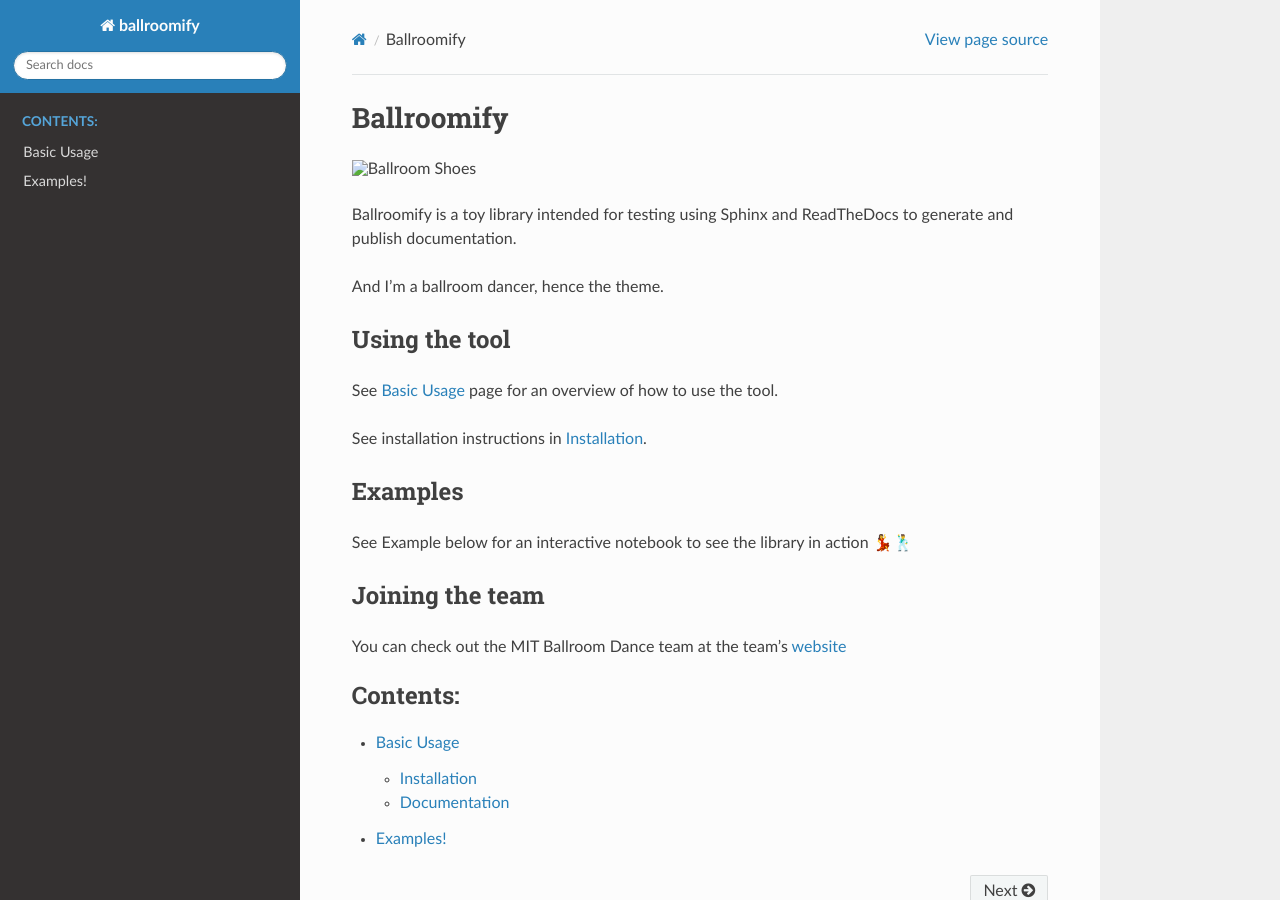
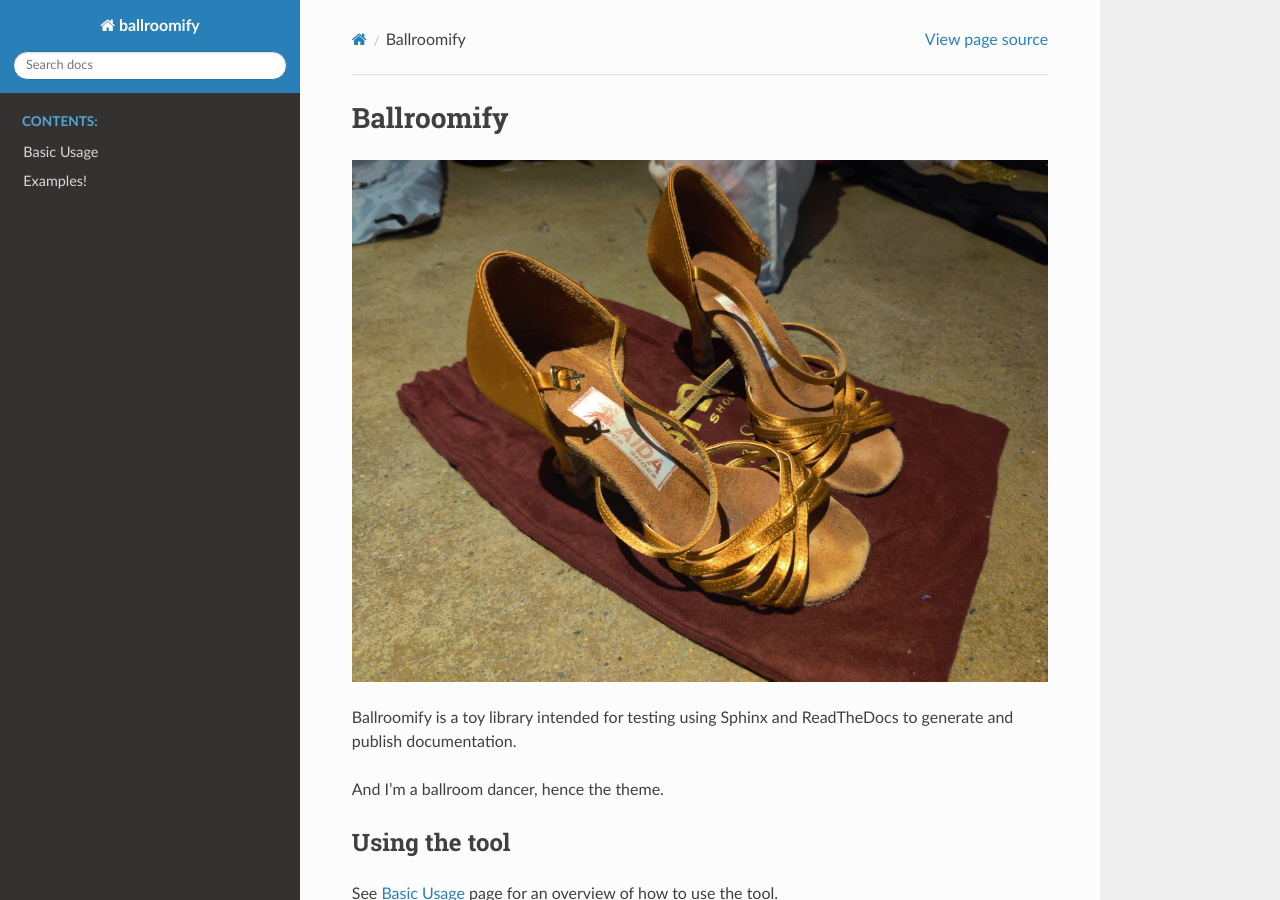
Before and after one commit to kmorhun/ballroomify, a Sphinx documentation site: the page built from docs/source/index.md, in a window 1280 px wide and 900 px high. Built offline with Sphinx 7.4.7 and the Read the Docs theme 2.0.0, drawn with Linux system fonts in a browser that asks for light colours.

Commit message:
fixed image

```diff
--- a/README.md
+++ b/README.md
@@ -1,9 +1,9 @@
 # Ballroomify
 
 <!-- <p align="left"> -->
-<img src="./images/shoes.jpg" alt="Ballroom Shoes" width="50%">
+<!-- <img src="./images/shoes.jpg" alt="Ballroom Shoes" width="50%"> -->
 <!-- </p> -->
-<!-- ![Image of Ballroom shoes]("images/shoes.jpg") -->
+![Image of Ballroom shoes](./images/shoes.jpg)
 
 Ballroomify is a toy library intended for testing using Sphinx and ReadTheDocs to generate and publish documentation.
 
```
Also changed, not shown: docs/source/index.md (+0 -1 lines), 12 other files.
